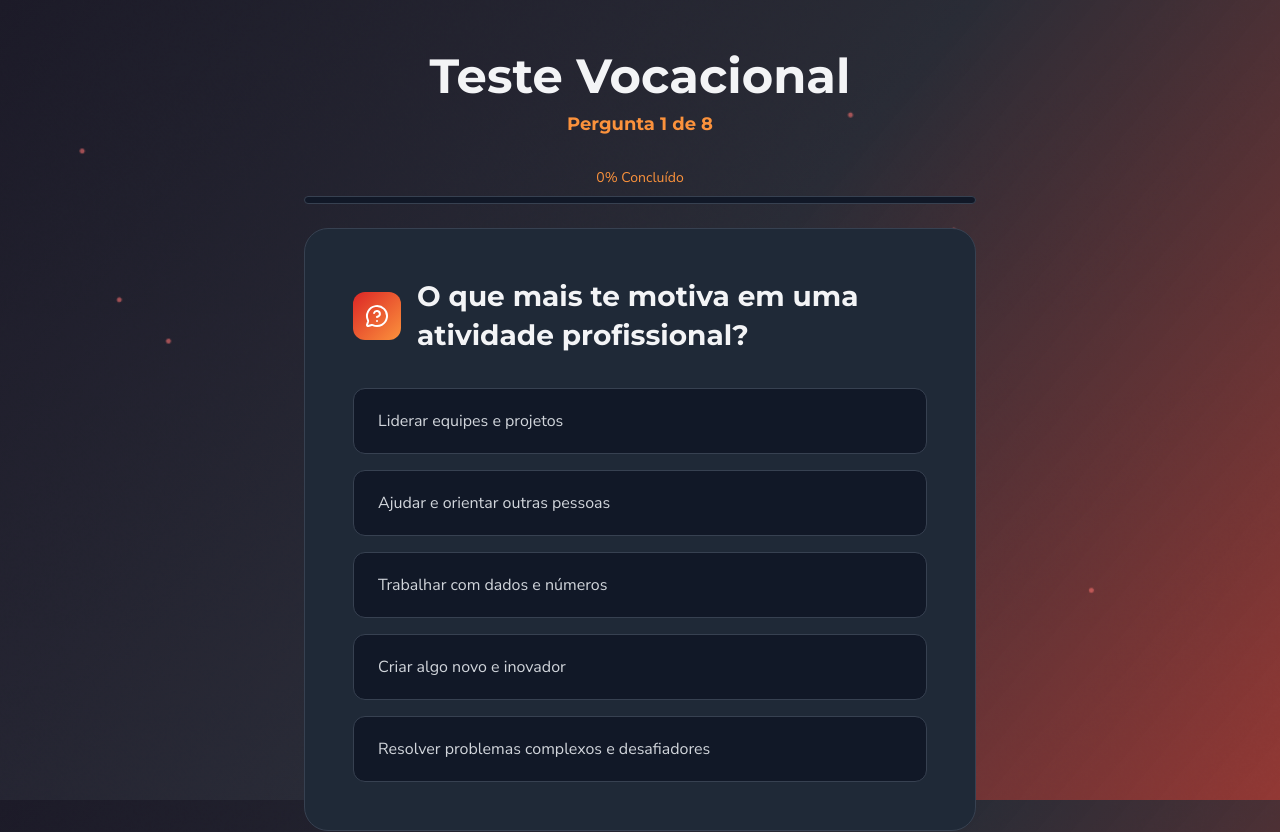
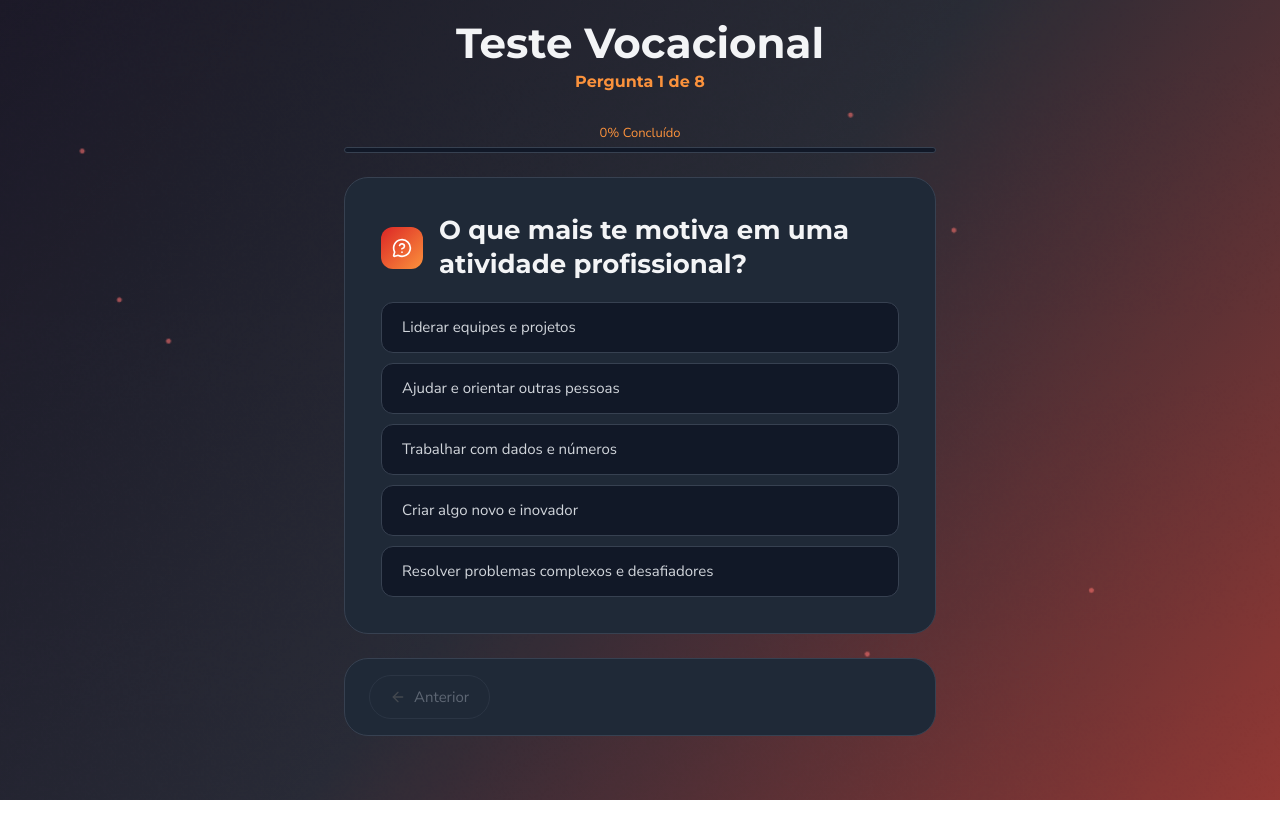
Before and after one commit to PedHenSilva/Vocantis-2, a website: page perguntas.html in a window 1280 px wide. Shown: the top 832 px of the page. After the commit the page ends 800 px from the top, so only its background shows below. Drawn offline with nearby package versions, Linux system fonts and the light colour scheme.

Commit message:
Atualização 3.4.1 -  Correções/Mudanças Estlização Geral

```diff
--- a/assets/css/pages/perguntas.css
+++ b/assets/css/pages/perguntas.css
@@ -1,5 +1,3 @@
-
-
 .pagina-perguntas {
     background-image: url(../../../img/Gradient.png), url(../../../img/Background.png), linear-gradient(130deg, var(--color-Azulfundo1), var(--color-Azulfundo2), #7f1d1de3);
     background-size: cover;
@@ -8,9 +6,9 @@
 }
 
 article.perguntas-container {
-    max-width: 768px;
+    max-width: 640px; /* Reduzido de 768px para 640px (você pode ajustar para 600px se quiser mais estreito) */
     margin: 0 auto;
-    padding: 48px clamp(24px, 5vw, 48px);
+    padding: 18px clamp(16px, 5vw, 24px);
     display: flex;
     flex-direction: column;
     gap: 24px;
@@ -23,13 +21,13 @@ article.perguntas-container {
 
 .perguntas-header h1 {
     font-family: 'Montserrat B';
-    font-size: clamp(36px, 4vw, 48px);
-    margin-bottom: 8px;
+    font-size: clamp(30px, 3.5vw, 42px); /* Tamanho sutilmente mais compacto[cite: 6] */
+    margin-bottom: 4px; /* Margem reduzida[cite: 6] */
 }
 
 .perguntas-header h2 {
     font-family: 'Montserrat B';
-    font-size: 18px;
+    font-size: 16px; /*[cite: 6] */
     color: var(--color-LaranjaSuave);
 }
 
@@ -40,15 +38,15 @@ article.perguntas-container {
 .progresso-container span {
     display: block;
     font-family: 'Nunito M';
-    font-size: 14px;
+    font-size: 13px; /*[cite: 6] */
     color: var(--color-LaranjaSuave);
-    margin-bottom: 8px;
+    margin-bottom: 4px; /*[cite: 6] */
     text-align: center;
 }
 
 .progresso-barra {
     width: 100%;
-    height: 8px;
+    height: 6px; /* Barra de progresso mais compacta[cite: 6] */
     background-color: var(--color-Azulfundo1);
     border: 1px solid #374151;
     border-radius: 9999px;
@@ -65,7 +63,7 @@ article.perguntas-container {
 .card-pergunta {
     background-color: var(--color-Azulfundo2);
     border-radius: 24px;
-    padding: clamp(32px, 5vw, 48px);
+    padding: clamp(24px, 4vw, 36px); /* Padding interno otimizado[cite: 6] */
     border: 1px solid #374151;
     width: 100%;
 }
@@ -74,12 +72,12 @@ article.perguntas-container {
     display: flex;
     align-items: center;
     gap: 16px;
-    margin-bottom: 32px;
+    margin-bottom: 20px; /* Margem inferior reduzida[cite: 6] */
 }
 
 .pergunta-icon {
-    width: 48px;
-    height: 48px;
+    width: 42px; /* Ícone sutilmente ajustado[cite: 6] */
+    height: 42px; /*[cite: 6] */
     flex-shrink: 0;
     background: linear-gradient(135deg, var(--color-RedIntenso), var(--color-LaranjaSuave));
     border-radius: 12px;
@@ -89,36 +87,36 @@ article.perguntas-container {
 }
 
 .pergunta-icon img {
-    width: 24px;
-    height: 24px;
+    width: 20px; /*[cite: 6] */
+    height: 20px; /*[cite: 6] */
     filter: brightness(0) invert(1);
 }
 
 .card-pergunta-header h2 {
     font-family: 'Montserrat B';
-    font-size: clamp(24px, 3vw, 28px);
+    font-size: clamp(20px, 2.8vw, 26px); /*[cite: 6] */
     color: var(--color-Branco);
-    line-height: 1.4;
+    line-height: 1.3; /*[cite: 6] */
     margin: 0;
 }
 
 .lista-opcoes {
     display: flex;
     flex-direction: column;
-    gap: 16px;
+    gap: 10px; /* Espaçamento entre as opções otimizado[cite: 6] */
 }
 
 .btn-opcao {
     background-color: var(--color-Azulfundo1);
     border: 1px solid #374151;
     border-radius: 12px;
-    padding: 20px 24px;
+    padding: 14px 20px; /* Padding interno das opções reduzido para economizar altura[cite: 6] */
     width: 100%;
     text-align: left;
     color: #d1d5db;
     font-family: 'Nunito M';
-    font-size: 16px;
-    line-height: 1.5;
+    font-size: 15px; /*[cite: 6] */
+    line-height: 1.4; /*[cite: 6] */
     cursor: pointer;
     transition: all 0.3s ease;
 }
@@ -138,7 +136,7 @@ article.perguntas-container {
 .perguntas-navegacao {
     background-color: var(--color-Azulfundo2);
     border-radius: 24px;
-    padding: 24px clamp(24px, 5vw, 32px);
+    padding: 16px clamp(20px, 4vw, 24px); /* Altura interna da barra de navegação reduzida[cite: 6] */
     border: 1px solid #374151;
     display: flex;
     justify-content: space-between;
@@ -151,10 +149,10 @@ article.perguntas-container {
     background: transparent;
     border: 1px solid #374151;
     color: var(--color-Cinza);
-    padding: 12px 24px;
+    padding: 10px 20px; /*[cite: 6] */
     border-radius: 9999px;
     font-family: 'Nunito M';
-    font-size: 16px;
+    font-size: 15px; /*[cite: 6] */
     cursor: pointer;
     transition: all 0.3s ease;
     display: flex;
@@ -193,8 +191,8 @@ article.perguntas-container {
 }
 
 .btn-proxima {
-    padding: 12px 32px;
-    font-size: 16px;
+    padding: 10px 28px; /*[cite: 6] */
+    font-size: 15px; /*[cite: 6] */
     margin-left: auto;
     display: flex;
     align-items: center;
--- a/perguntas.html
+++ b/perguntas.html
@@ -97,6 +97,7 @@
         </article>
     </main>
 
+    <!--
     <footer>
         <article class="footer-content">
             <section class="col-1">
@@ -128,7 +129,7 @@
                     <a href="index.html">Início</a>
                     <a href="calendário.html">Calendário</a>
                     <a href="cursos.html">Cursos</a>
-                    <a href="sobre.html">Sobre Nós</a>
+                    <a href="sobre.html">Sobre</a>
                     <a href="#">Contato</a>
                 </nav>
             </section>
@@ -183,6 +184,7 @@
             </div>
         </section>
     </footer>
+    -->
 
     <script src="assets/js/script_preloader.js"></script>
     <script src="assets/js/teste.js" type="module"></script>
```
Also changed, not shown: assets/css/pages/cadastro.css (+11 -14 lines), cadastro.html (+4 -2 lines), calendário.html (+1 -1 lines), cursos.html (+1 -1 lines), index.html (+1 -1 lines), resultado.html (+1 -1 lines), sobre.html (+2 -2 lines).
